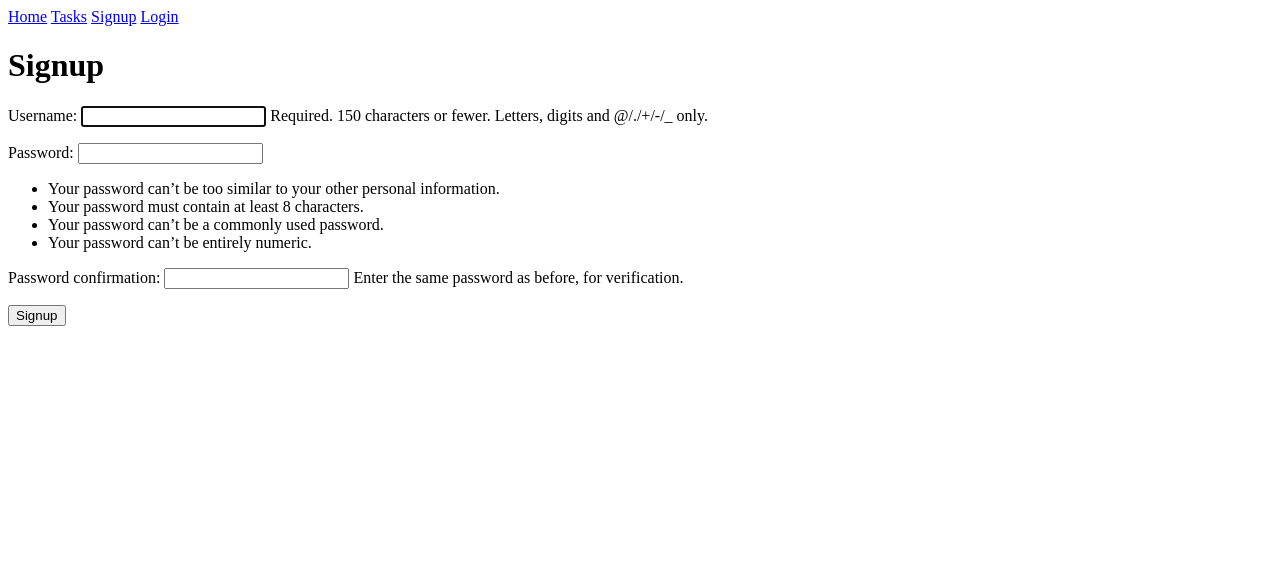
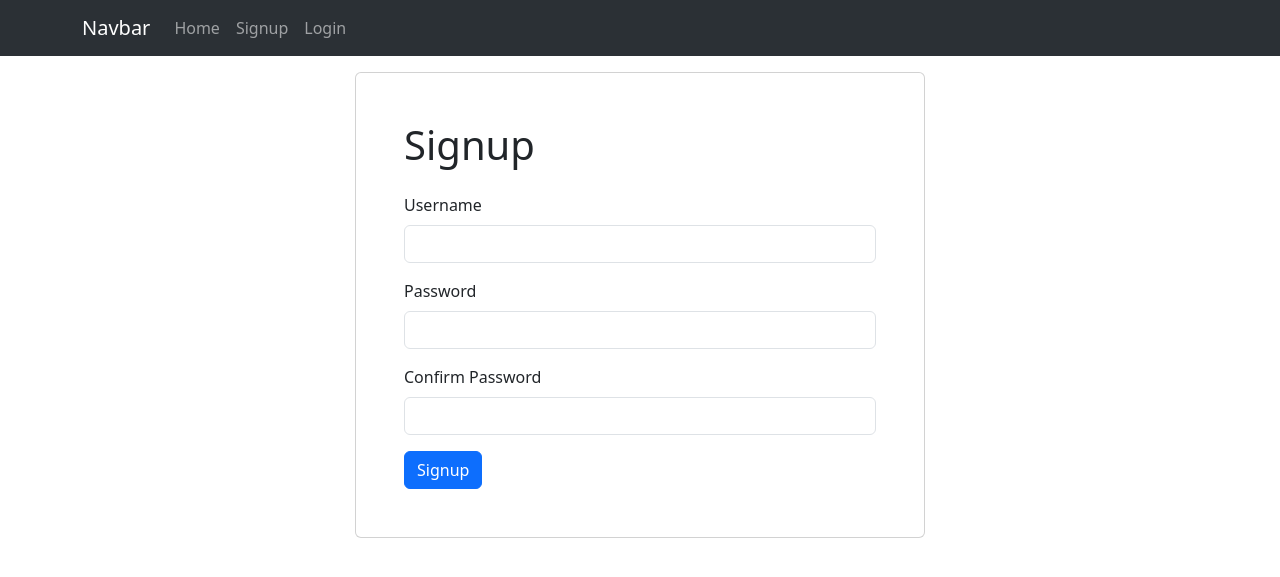
Before and after one commit to javierhernandez921207/django-crud-auth, a Django app: page /signup/ in a window 1280 px wide. Shown: the top 577 px of the page. Run offline with Django 5.2, Linux system fonts and the light colour scheme.

Commit message:
feat: add protect routes and add style

```diff
--- a/djangocrud/settings.py
+++ b/djangocrud/settings.py
@@ -118,6 +118,8 @@ USE_TZ = True
 
 STATIC_URL = 'static/'
 
+LOGIN_URL = '/login/'
+
 # Default primary key field type
 # https://docs.djangoproject.com/en/5.0/ref/settings/#default-auto-field
 
--- a/tasks/templates/base.html
+++ b/tasks/templates/base.html
@@ -1,22 +1,61 @@
 <!DOCTYPE html>
 <html lang="en">
   <head>
-    <meta charset="UTF-8">
-    <meta name="viewport" content="width=device-width, initial-scale=1.0">
+    <meta charset="UTF-8" />
+    <meta name="viewport" content="width=device-width, initial-scale=1.0" />
     <title>Django Crud App</title>
+    <link
+      rel="stylesheet"
+      href="https://cdn.jsdelivr.net/npm/bootstrap@5.3.3/dist/css/bootstrap.min.css"
+    />
   </head>
   <body>
-    <nav>
-        <a href="{% url 'index' %}">Home</a>
-        <a href="{% url 'tasks' %}">Tasks</a>
+    <nav class="navbar navbar-expand-lg bg-dark bg-body-tertiary mb-3" data-bs-theme="dark">
+      <div class="container-fluid container">
+        <a class="navbar-brand" href="#">Navbar</a>
+        <button
+          class="navbar-toggler"
+          type="button"
+          data-bs-toggle="collapse"
+          data-bs-target="#navbarNav"
+          aria-controls="navbarNav"
+          aria-expanded="false"
+          aria-label="Toggle navigation"
+        >
+          <span class="navbar-toggler-icon"></span>
+        </button>
+        <div class="collapse navbar-collapse" id="navbarNav">
+          <ul class="navbar-nav">
+            <li class="nav-item">
+              <a class="nav-link" href="{% url 'index' %}">Home</a>
+            </li>
             {% if user.is_authenticated %}
-            <a href="{% url 'logout' %}">Logout</a>
+            <li class="nav-item">
+              <a class="nav-link" href="{% url 'tasks' %}">Tasks</a>
+            </li>
+            <li class="nav-item">
+              <a class="nav-link" href="{% url 'tasks_completed' %}"
+                >Tasks Completed</a
+              >
+            </li>
+            <li class="nav-item">
+              <a class="nav-link" href="{% url 'create_task' %}">Create Task</a>
+            </li>
+            <li class="nav-item">
+              <a class="nav-link" href="{% url 'logout' %}">Logout</a>
+            </li>
             {% else %}
-            <a href="{% url 'signup' %}">Signup</a>
-            <a href="{% url 'login' %}">Login</a>
+            <li class="nav-item">
+              <a class="nav-link" href="{% url 'signup' %}">Signup</a>
+            </li>
+            <li class="nav-item">
+              <a class="nav-link" href="{% url 'login' %}">Login</a>
+            </li>
             {% endif %}
+          </ul>
+        </div>
+      </div>
     </nav>
-    {% block content %}
-    {% endblock %}
+    {% block content %} {% endblock %}
   </body>
 </html>
--- a/tasks/templates/signup.html
+++ b/tasks/templates/signup.html
@@ -1,10 +1,31 @@
 {% extends 'base.html' %}
+
 {% block content %}
-<h1>Signup</h1>
-<form action="/signup/" method="post">
-    {% csrf_token %}
-    <p style="color: brown;">{{ error }}</p>
-    {{ form.as_p}}
-    <button>Signup</button>
-</form>
+
+<main class="container">
+    <div class="row">
+        <div class="col-md-6 offset-md-3 card p-5">
+            <h1>Signup</h1>
+            <form action="/signup/" method="post">
+                {% csrf_token %}
+                <p style="color: brown">{{ error }}</p>
+                <div class="mb-3">
+                    <label for="username" class="form-label">Username</label>
+                    <input type="text" class="form-control" id="username" name="username" required>
+                </div>
+                <div class="mb-3">
+                    <label for="password1" class="form-label">Password</label>
+                    <input type="password" class="form-control" id="password1" name="password1" required>
+                </div>
+                <div class="mb-3">
+                    <label for="password2" class="form-label">Confirm Password</label>
+                    <input type="password" class="form-control" id="password2" name="password2" required>
+                </div>
+
+                <button class="btn btn-primary">Signup</button>
+            </form>
+        </div>
+    </div>
+</main>
+
 {% endblock %}
--- a/tasks/templates/tasks.html
+++ b/tasks/templates/tasks.html
@@ -3,7 +3,10 @@
 <h1>Tasks</h1>
 <ul>
     {% for task in tasks %}
-        <li>{{ task.title }}</li>
+        <li><a href="{% url 'view_task' task.id %}">{{ task.title }}</a></li>
+        <li>{{ task.description }}</li>
+        <li>{{ task.important }}</li>
+        <li>{{ task.datecomplete | date:'M j Y:i' }}</li>
     {% endfor %}
 </ul>
 {% endblock %}
--- a/tasks/urls.py
+++ b/tasks/urls.py
@@ -7,5 +7,9 @@ urlpatterns = [
     path('login/', views.singin, name='login'),
     path('logout/', views.singout, name='logout'),
     path('tasks/', views.tasks, name='tasks'),
+    path('tasks_completed/', views.tasks_completed, name='tasks_completed'),
     path('tasks/create', views.create_task, name='create_task'),
+    path('tasks/<int:task_pk>', views.view_task, name='view_task'),
+    path('tasks/<int:task_pk>/complete', views.complete_task, name='complete_task'),
+    path('tasks/<int:task_pk>/delete', views.delete_task, name='delete_task'),
 ]
--- a/tasks/views.py
+++ b/tasks/views.py
@@ -1,19 +1,28 @@
 from django.http import HttpResponse
-from django.shortcuts import render, redirect
+from django.shortcuts import get_object_or_404, render, redirect
 from django.contrib.auth.forms import UserCreationForm, AuthenticationForm
 from django.contrib.auth.models import User
 from django.contrib.auth import login, logout
+from django.utils import timezone
 from .forms import TaskForm
 from .models import Task
+from django.contrib.auth.decorators import login_required
 # Create your views here.
 
 
 def home(request):
     return render(request, 'home.html')
+@login_required
+def tasks(request):
+    tasks = Task.objects.filter(user=request.user, datecomplete__isnull=True)
+    return render(request, 'tasks.html', {'tasks': tasks})
 
-def tasks(request):
-    tasks = Task.objects.filter(user=request.user)
+@login_required
+def tasks_completed(request):
+    tasks = Task.objects.filter(user=request.user , datecomplete__isnull=False)
     return render(request, 'tasks.html', {'tasks': tasks})
+
+@login_required
 def create_task(request):
     if request.method == 'GET':
         return render(request, 'create_task.html', {'form': TaskForm()})
@@ -26,6 +35,41 @@ def create_task(request):
             return redirect('tasks')
         except ValueError:
             return render(request, 'create_task.html', {'form': TaskForm(), 'error': 'Bad data passed in. Try again.'})
+
+@login_required
+def view_task(request, task_pk):
+    if request.method == 'GET':
+        task = get_object_or_404(Task, pk=task_pk, user=request.user)
+        form = TaskForm(instance=task)
+        return render(request, 'view_task.html', {'task': task, 'form': form})
+    else:
+        try:
+            task = get_object_or_404(Task, pk=task_pk, user=request.user)
+            form = TaskForm(request.POST, instance=task)
+            form.save()
+            return redirect('tasks')
+        except ValueError:
+            return render(request, 'view_task.html', {'task': task, 'form': form, 'error': 'Bad info'})
+
+@login_required
+def complete_task(request, task_pk):
+    task = get_object_or_404(Task, pk=task_pk, user=request.user)
+    if request.method == 'POST':
+        try:
+            task.datecomplete = timezone.now()
+            task.save()
+            return redirect('tasks')
+        except ValueError:
+            return render(request, 'view_task.html', {'task': task, 'error': 'Bad info'})
+    else:
+        return render(request, 'view_task.html', {'task': task})
+
+@login_required
+def delete_task(request, task_pk):
+    task = get_object_or_404(Task, pk=task_pk, user=request.user)
+    if request.method == 'POST':
+        task.delete()
+        return redirect('tasks')
 
 def signup(request):
     if request.method == 'GET':
```
Also changed, not shown: tasks/templates/home.html (+10 -2 lines), tasks/templates/view_task.html (added, +21 -0 lines), db.sqlite3. Lines whose indentation alone changed are shown as unchanged.
